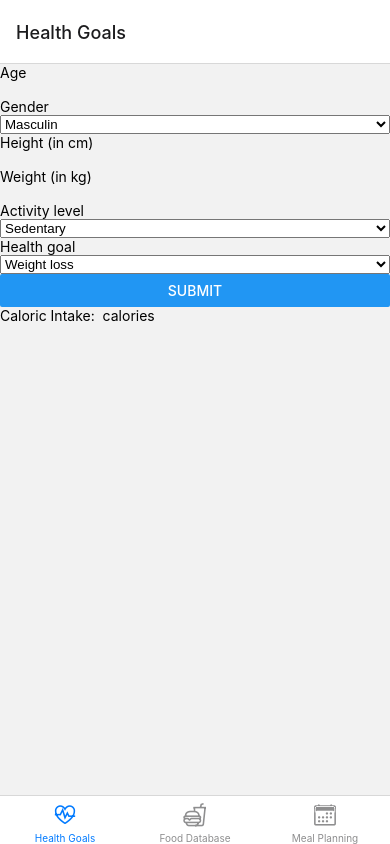
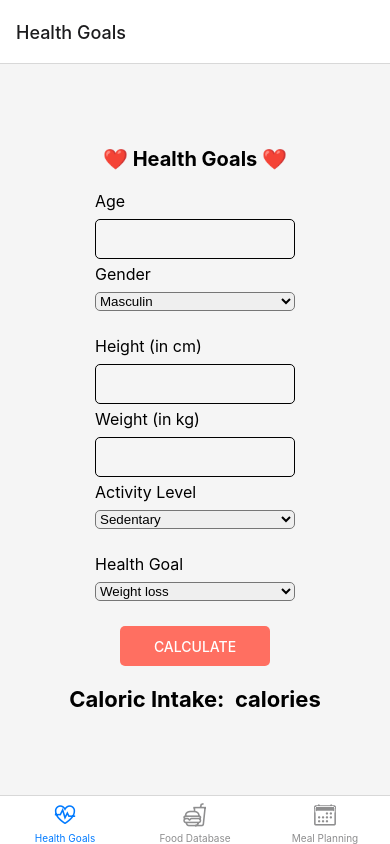
Before and after one commit to IlyesBkd/ProjectReactNative, a React Native app: screen / in a window 390 px wide. Built offline with nearby package versions, Linux system fonts and the light colour scheme.

Commit message:
design fooddatabase

```diff
--- a/BMRResult.js
+++ b/BMRResult.js
@@ -1,7 +1,13 @@
 import React from 'react';
 import { StyleSheet, Text, View } from 'react-native';
 
-const styles = StyleSheet.create({});
+const styles = StyleSheet.create({
+  result: {
+    fontSize: 22,
+    fontWeight: 'bold',
+    marginTop: 20,
+  },
+});
 
 const BMRResult = ({ bmr }) => {
   return <Text style={styles.result}>Caloric Intake: {bmr} calories</Text>;
--- a/FoodDatabase.js
+++ b/FoodDatabase.js
@@ -14,7 +14,83 @@ import { Picker } from '@react-native-picker/picker';
 import axios from 'axios';
 import { MealPlanContext } from './MealPlanningContext.js';
 
-const styles = StyleSheet.create({});
+const styles = StyleSheet.create({
+  container: {
+    flex: 1,
+    padding: 20,
+    backgroundColor: '#F5F5F5',
+  },
+  searchInput: {
+    height: 40,
+    borderColor: 'gray',
+    borderWidth: 1,
+    marginBottom: 10,
+    paddingHorizontal: 10,
+  },
+  suggestionContainer: {
+    marginBottom: 10,
+    backgroundColor: '#FFFFFF',
+    borderRadius: 5,
+    elevation: 3,
+  },
+  suggestionItem: {
+    paddingVertical: 8,
+    paddingHorizontal: 16,
+    borderBottomWidth: 1,
+    borderBottomColor: '#ccc',
+    backgroundColor: '#f0f0f0',
+  },
+  suggestionList: {
+    width: '100%',
+    marginTop: 8,
+  },
+  suggestionText: {
+    fontSize: 16,
+  },
+  modalContainer: {
+    flex: 1,
+    justifyContent: 'center',
+    //alignItems: 'center',
+  },
+  resultContainer: {
+    marginTop: 20,
+    marginBottom: 10,
+    alignItems: 'center',
+  },
+  label: {
+    fontSize: 18,
+    fontWeight: 'bold',
+    marginBottom: 5,
+  },
+  resultText: {
+    fontSize: 16,
+    marginBottom: 5,
+  },
+  resultImage: {
+    width: 200,
+    height: 200,
+    marginBottom: 10,
+    alignSelf: 'center',
+  },
+  picker: {
+    marginBottom: 10,
+  },
+  confirmButton: {
+    marginBottom: 20,
+  },
+  button: {
+    marginTop: 10,
+    backgroundColor: '#4287f5',
+    paddingVertical: 10,
+    paddingHorizontal: 20,
+    borderRadius: 5,
+  },
+  buttonText: {
+    color: '#fff',
+    fontSize: 16,
+    textAlign: 'center',
+  },
+});
 
 const FoodDatabase = () => {
   const [searchRequete, setSearchRequete] = useState('');
@@ -128,6 +204,7 @@ const FoodDatabase = () => {
 
   return (
     <View style={styles.container}>
+      <View style={styles.searchContainer}>
         <TextInput
           style={styles.searchInput}
           placeholder="Search for a food"
@@ -145,24 +222,44 @@ const FoodDatabase = () => {
               <Text>{item}</Text>
             </TouchableOpacity>
           )}
+          style={styles.suggestionList}
         />
+      </View>
 
-      <Button title="Search" onPress={handleSearch} />
+      <Button title="Search" onPress={handleSearch} style={styles.button} color="#4287f5" />
 
       {error && <Text>{error}</Text>}
       {searchResults && (
-        <View>
-          {searchResults.label && ( <Text>Food: {searchResults.label}</Text>)}
-          {searchResults.nutrients.ENERC_KCAL && ( <Text>Number of Calories: {Math.round(searchResults.nutrients.ENERC_KCAL)} calories</Text> )}
-          {searchResults.nutrients.PROCNT && ( <Text>Number of Proteins: {Math.round(searchResults.nutrients.PROCNT)} proteins</Text> )}
-          {searchResults.nutrients.PROCNT && ( <Text>Number of FAT: {Math.round(searchResults.nutrients.FAT)} Fat</Text> )}
+        <View style={styles.resultContainer}>
+          <Text style={styles.label}>Food :</Text>
+          {searchResults.label && <Text style={styles.resultText}>{searchResults.label}</Text>}
+
+          <Text style={styles.label}>Number of Calories :</Text>
+          {searchResults.nutrients.ENERC_KCAL && (
+            <Text style={styles.resultText}>
+              {Math.round(searchResults.nutrients.ENERC_KCAL)} calories
+            </Text>
+          )}
+
+          <Text style={styles.label}>Number of Proteins :</Text>
+          {searchResults.nutrients.PROCNT && (
+            <Text style={styles.resultText}>
+              {Math.round(searchResults.nutrients.PROCNT)} proteins
+            </Text>
+          )}
+
+          <Text style={styles.label}>Number of FAT :</Text>
+          {searchResults.nutrients.FAT && (
+            <Text style={styles.resultText}>{Math.round(searchResults.nutrients.FAT)} Fat</Text>
+          )}
+
           {searchResults.image && (
-            <Image source={{ uri: searchResults.image }} style={{ width: 200, height: 200 }} />
+            <Image source={{ uri: searchResults.image }} style={styles.resultImage} />
           )}
           <Button title="Add to Meal Plan" onPress={handleAddToMealPlan} />
           {showPicker && (
             <Modal visible={showPicker} animationType="slide">
-              <View style={styles.container}>
+              <View style={styles.modalContainer}>
                 <Text>Select Meal:</Text>
                 <Picker
                   style={styles.picker}
@@ -186,7 +283,7 @@ const FoodDatabase = () => {
                   <Picker.Item label="Saturday" value="Saturday" />
                   <Picker.Item label="Sunday" value="Sunday" />
                 </Picker>
-                <Button title="Confirm" onPress={handleConfirm} />
+                <Button style={styles.confirmButton} title="Confirm" onPress={handleConfirm} />
               </View>
             </Modal>
           )}
--- a/HealthGoals.js
+++ b/HealthGoals.js
@@ -1,9 +1,53 @@
 import React, { useState } from 'react';
-import { StyleSheet, Text, View, TextInput, Button } from 'react-native';
+import { StyleSheet, Text, View, TextInput, Button, Animated } from 'react-native';
 import { Picker } from '@react-native-picker/picker';
 import BMRResult from './BMRResult.js';
 
-const styles = StyleSheet.create({});
+const styles = StyleSheet.create({
+  container: {
+    flex: 1,
+    alignItems: 'center',
+    justifyContent: 'center',
+    backgroundColor: '#F5F5F5',
+  },
+  title: {
+    fontSize: 20,
+    fontWeight: 'bold',
+    marginBottom: 20,
+  },
+  inputContainer: {
+    marginBottom: 5,
+  },
+  label: {
+    fontSize: 16,
+    marginBottom: 8,
+  },
+  input: {
+    width: 200,
+    height: 40,
+    borderWidth: 1,
+    borderRadius: 5,
+    paddingHorizontal: 10,
+  },
+  pickerContainer: {
+    borderWidth: 1,
+    borderRadius: 5,
+    marginBottom: 20,
+    width: 200,
+  },
+  button: {
+    width: 150,
+    height: 40,
+    backgroundColor: '#FF6F61',
+    borderRadius: 5,
+    alignItems: 'center',
+    justifyContent: 'center',
+  },
+  buttonText: {
+    fontSize: 16,
+    fontWeight: 'bold',
+  },
+});
 
 const CalculatingBMR = (age, gender, height, weight, activityLevel, healthGoal) => {
   let BMR;
@@ -57,6 +101,7 @@ const HealthGoalsForm = () => {
   const [activityLevel, setActivityLevel] = useState('');
   const [healthGoal, setHealthGoal] = useState('');
   const [bmrCalculated, setBmrCalculated] = useState(null);
+  const buttonAnimation = useState(new Animated.Value(0))[0];
 
   const handleAgeChange = (text) => {
     setAge(text);
@@ -92,47 +137,86 @@ const HealthGoalsForm = () => {
     setWeight('');
     setActivityLevel('');
     setHealthGoal('');
+
+    // Animation du bouton
+    Animated.sequence([
+      Animated.timing(buttonAnimation, {
+        toValue: 1,
+        duration: 200,
+        useNativeDriver: true,
+      }),
+      Animated.timing(buttonAnimation, {
+        toValue: 0,
+        duration: 200,
+        delay: 1500,
+        useNativeDriver: true,
+      }),
+    ]).start();
   };
 
-  const FormValid = () => {
-    return (
-      age !== '' &&
-      gender !== '' &&
-      height !== '' &&
-      weight !== '' &&
-      activityLevel !== '' &&
-      healthGoal !== ''
-    );
+  const FormValid = () =>
+    age !== '' &&
+    gender !== '' &&
+    height !== '' &&
+    weight !== '' &&
+    activityLevel !== '' &&
+    healthGoal !== '';
+
+  const buttonScale = buttonAnimation.interpolate({
+    inputRange: [0, 1],
+    outputRange: [1, 1.2],
+  });
+
+  const buttonStyle = {
+    transform: [{ scale: buttonScale }],
   };
 
   return (
-    <View>
-      <View>
-        <Text>Age</Text>
-        <TextInput value={age} onChangeText={handleAgeChange} />
+    <View style={styles.container}>
+      <Text style={styles.title}>❤️ Health Goals ❤️</Text>
+
+      <View style={styles.inputContainer}>
+        <Text style={styles.label}>Age</Text>
+        <TextInput style={styles.input} value={age} onChangeText={handleAgeChange} />
       </View>
 
-      <View>
-        <Text>Gender</Text>
-        <Picker selectedValue={gender} onValueChange={handleGenderChange}>
+      <View style={styles.inputContainer}>
+        <Text style={styles.label}>Gender</Text>
+        <Picker
+          style={styles.pickerContainer}
+          selectedValue={gender}
+          onValueChange={handleGenderChange}>
           <Picker.Item label="Masculin" value="masculin" />
           <Picker.Item label="Féminin" value="féminin" />
         </Picker>
       </View>
 
-      <View>
-        <Text>Height (in cm)</Text>
-        <TextInput value={height} onChangeText={handleHeightChange} keyboardType="numeric" />
+      <View style={styles.inputContainer}>
+        <Text style={styles.label}>Height (in cm)</Text>
+        <TextInput
+          style={styles.input}
+          value={height}
+          onChangeText={handleHeightChange}
+          keyboardType="numeric"
+        />
       </View>
 
-      <View>
-        <Text>Weight (in kg)</Text>
-        <TextInput value={weight} onChangeText={handleWeightChange} keyboardType="numeric" />
+      <View style={styles.inputContainer}>
+        <Text style={styles.label}>Weight (in kg)</Text>
+        <TextInput
+          style={styles.input}
+          value={weight}
+          onChangeText={handleWeightChange}
+          keyboardType="numeric"
+        />
       </View>
 
-      <View>
-        <Text>Activity level</Text>
-        <Picker selectedValue={activityLevel} onValueChange={handleActivityLevelChange}>
+      <View style={styles.inputContainer}>
+        <Text style={styles.label}>Activity Level</Text>
+        <Picker
+          style={styles.pickerContainer}
+          selectedValue={activityLevel}
+          onValueChange={handleActivityLevelChange}>
           <Picker.Item label="Sedentary" value="sedentary" />
           <Picker.Item label="Light exercise" value="light exercise" />
           <Picker.Item label="Moderate exercise" value="moderate exercise" />
@@ -141,16 +225,21 @@ const HealthGoalsForm = () => {
         </Picker>
       </View>
 
-      <View>
-        <Text>Health goal</Text>
-        <Picker selectedValue={healthGoal} onValueChange={handleHealthGoalChange}>
+      <View style={styles.inputContainer}>
+        <Text style={styles.label}>Health Goal</Text>
+        <Picker
+          style={styles.pickerContainer}
+          selectedValue={healthGoal}
+          onValueChange={handleHealthGoalChange}>
           <Picker.Item label="Weight loss" value="weight loss" />
           <Picker.Item label="Weight maintenance" value="weight maintenance" />
           <Picker.Item label="Weight gain" value="weight gain" />
         </Picker>
       </View>
 
-      <Button title="Submit" onPress={handleSubmit} disabled={!FormValid} />
+      <Animated.View style={[styles.button, buttonStyle]}>
+        <Button title="Calculate" onPress={handleSubmit} disabled={!FormValid} color="#FF6F61" />
+      </Animated.View>
 
       <BMRResult bmr={bmrCalculated} />
     </View>
--- a/MealPlanningContext.js
+++ b/MealPlanningContext.js
@@ -74,7 +74,7 @@ export const MealPlanProvider = ({ children }) => {
 
   useEffect(() => {
     if (mealPlan !== null) {
-        saveMealPlanningToStorage(mealPlan);
+      saveMealPlanningToStorage(mealPlan);
     }
   }, [mealPlan]);
 
```
Also changed, not shown: TabNavigator.js (+12 -3 lines). Lines whose indentation alone changed are shown as unchanged.
